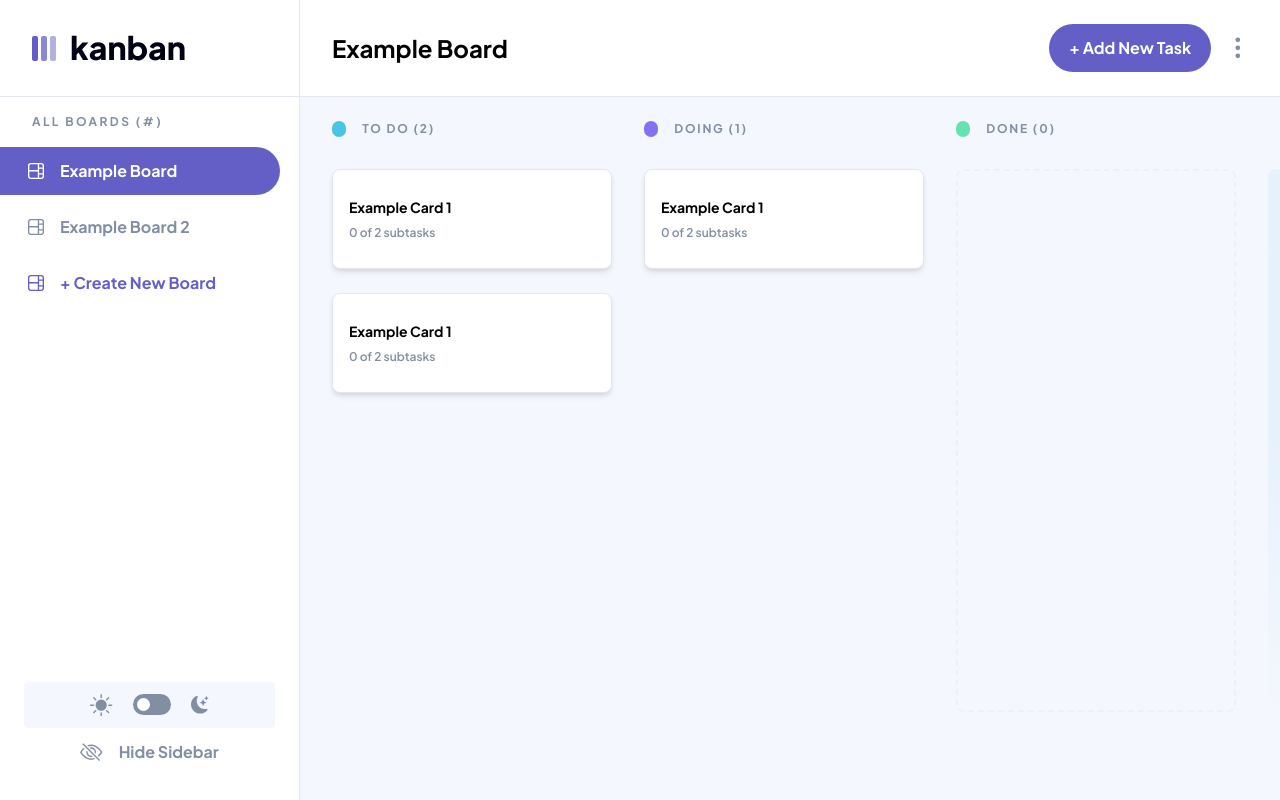
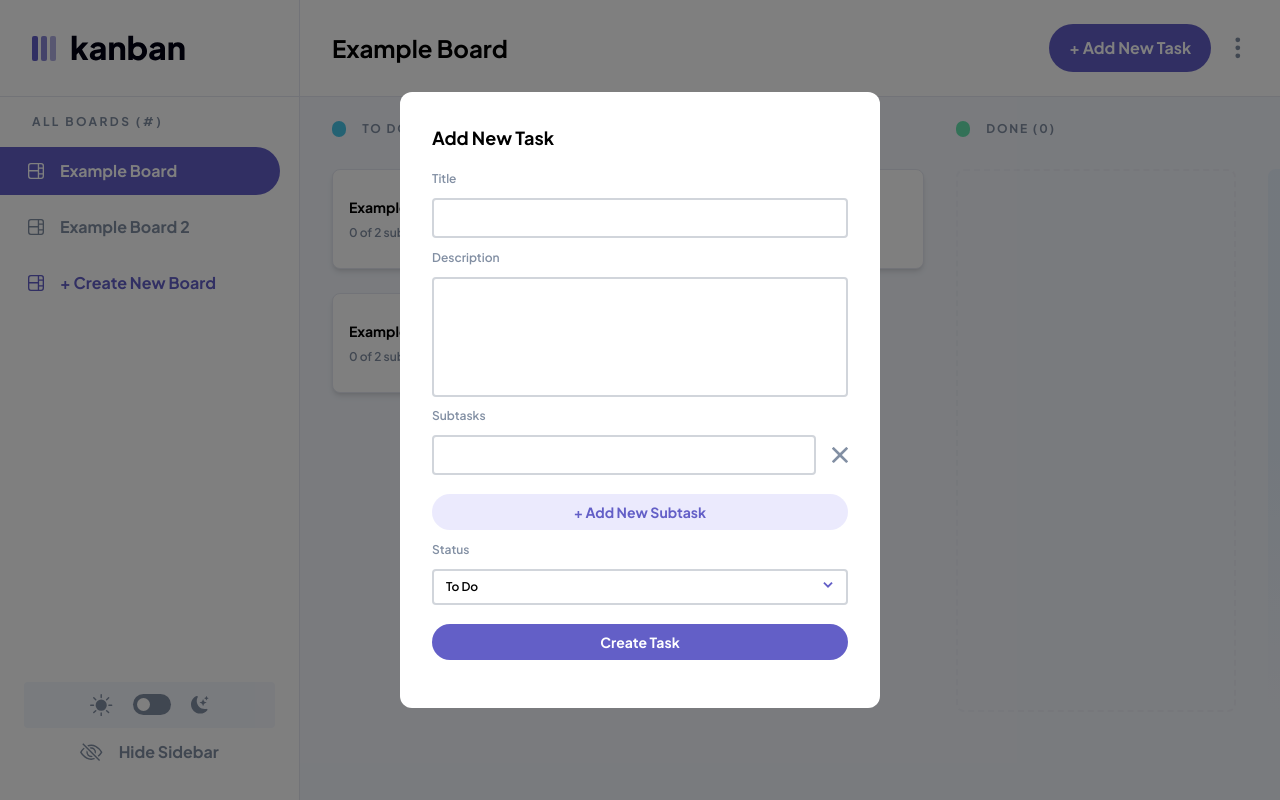
Before and after one commit to Jay-Sm/kanban-task-management-web-app, a Vue app: page / in a window 1280 px wide. Both pictures are taken after a click on the button "+ Add New Task". Built offline with nearby package versions, Linux system fonts and the light colour scheme.

Commit message:
fixed editing board to adding board

```diff
--- a/src/App.vue
+++ b/src/App.vue
@@ -1,5 +1,5 @@
 <template>
-  <EditBoard v-if="editingBoard" @closeBoard="editingBoard = false" :states="[1, 2, 3, 4]" />
+  <AddBoard v-if="addingBoard" @closeBoard="addingBoard = false" :states="[1, 2, 3, 4]" />
   <!-- <EditBoard :states="boards[currentBoard]."/> -->
 
   <div @click.capture="navDropDown = false" class="wrapper">
@@ -12,7 +12,7 @@
         <h1>{{ boards[currentBoard].title }}</h1>
 
         <div class="nav-buttons">
-          <button class="new-task">
+          <button @click="addingBoard = true" class="new-task">
             + Add New Task
           </button>
 
@@ -25,7 +25,7 @@
           </button>
 
           <div class="nav-dropdown" :class="{ 'hidden': !navDropDown }">
-            <button @click="editingBoard = true" class="text-textColor hover:opacity-50">Edit Board</button>
+            <button class="text-textColor hover:opacity-50">Edit Board</button>
             <button class="text-textColor hover:opacity-50">Clear Board</button>
             <button class="text-red-500 hover:opacity-50">Delete Board</button>
             <button class="text-red-500 hover:opacity-50">Reset Boards</button>
@@ -157,7 +157,7 @@
 
 <script setup>
 import { ref, watch } from 'vue'
-import EditBoard from '@/components/EditBoard.vue'
+import AddBoard from '@/components/AddBoard.vue'
 
 const navDropDown = ref(false)
 const preferDark = ref(false)
@@ -272,7 +272,7 @@ const boards = ref([
   },
 ])
 
-const editingBoard = ref(false)
+const addingBoard = ref(false)
 
 
 </script>
--- a/src/components/EditBoard.vue
+++ b/src/components/AddBoard.vue
@@ -32,17 +32,15 @@
 
         <label for="Status">Status</label>
         <div class="flex flex-col relative">
-          <button @click="dropdown = !dropdown" v-on:blur="dropdown = false" class="dropDownSelect">
+          <button type="button" @click="dropDown = !dropDown" v-on:blur="dropDown = false" class="dropDownSelect">
             To Do
-
             <div>
-              <svg xmlns="http://www.w3.org/2000/svg" class="stroke-themeColor" :class="{ 'rotate-180': dropdown }"
+              <svg xmlns="http://www.w3.org/2000/svg" class="stroke-themeColor" :class="{ 'rotate-180': dropDown }"
                 width="12" height="12" viewBox="0 0 512 512">
                 <path fill="none" stroke="#635fc7" stroke-linecap="square" stroke-miterlimit="10" stroke-width="80"
                   d="M112 184l144 144 144-144" />
               </svg>
             </div>
-
           </button>
 
           <div>
@@ -50,8 +48,9 @@
           </div>
         </div>
 
-        <button class="bg-themeColor text-white text-sm py-2 mt-2 hover:opacity-60 rounded-full font-bold">Create
-          Task</button>
+        <button class="bg-themeColor text-white text-sm py-2 mt-2 hover:opacity-60 rounded-full font-bold">
+          Create Task
+        </button>
       </form>
     </div>
   </div>
@@ -60,7 +59,7 @@
 <script setup>
 import { defineProps, ref } from 'vue';
 
-const dropdown = ref(false)
+const dropDown = ref(false)
 
 const props = defineProps({
   states: {
```
